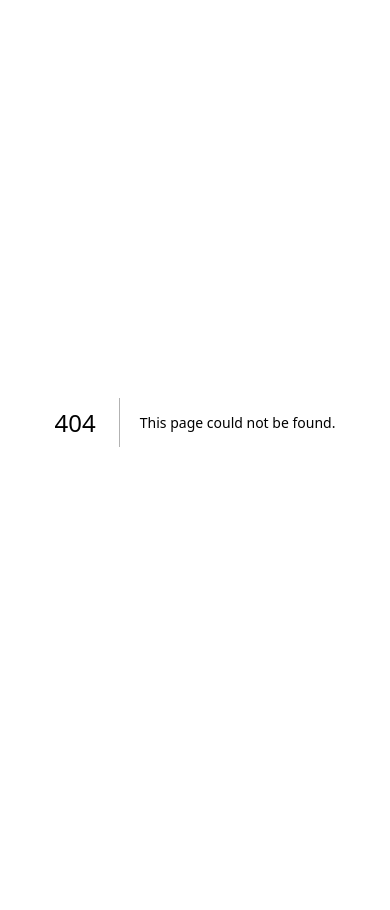
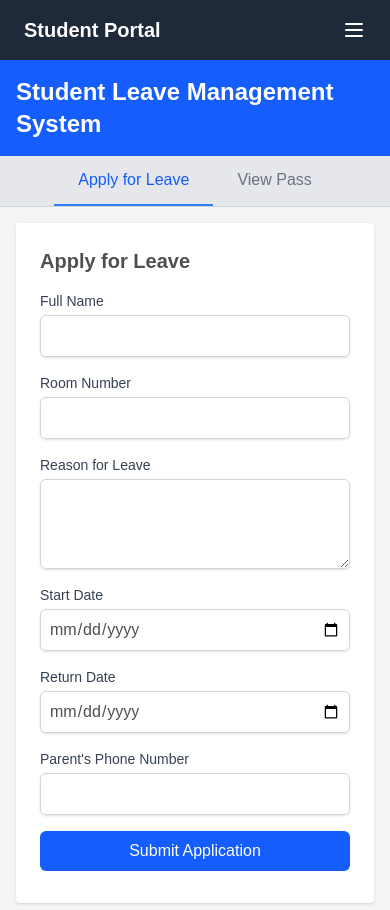
Before and after one commit to GKA-exe/webathon-3.0, a Next.js app in the folder frontend/: page /student/leave in a window 390 px wide. Before the commit this address had no page. Shown: the top 910 px of the page. Before the commit the page ends 844 px from the top, so only its background shows below. Built offline with nearby package versions, Linux system fonts and the light colour scheme.

Commit message:
added responsive leave application form

```diff
--- a/frontend/src/Components/SNavbar/SNavbar.jsx
+++ b/frontend/src/Components/SNavbar/SNavbar.jsx
@@ -118,7 +118,7 @@ const SNavbar = () => {
                     About
                   </a>
                   <a
-                    href="/student/apply-leave"
+                    href="/student/leave"
                     className="block px-4 py-2 text-sm text-gray-700 hover:bg-gray-100"
                   >
                     Apply Leave
@@ -174,7 +174,7 @@ const SNavbar = () => {
                   <MobileNavItem label="My QR" href="/student/my-qr" />
                   <MobileNavItem label="Notifications" href="/student/notifications" />
                   <MobileNavItem label="About" href="/student/about" />
-                  <MobileNavItem label="Apply Leave" href="/student/apply-leave" />
+                  <MobileNavItem label="Apply Leave" href="/student/leave" />
                   <MobileNavItem label="Logout" href="/student/logout" />
                 </div>
               )}
--- /dev/null
+++ b/frontend/src/app/student/leave/page.jsx
@@ -0,0 +1,248 @@
+"use client";
+import React, { useState } from 'react';
+
+const LeaveApplicationSystem = () => {
+  // State for managing active panel
+  const [activePanel, setActivePanel] = useState('form');
+
+  // State for form data
+  const [formData, setFormData] = useState({
+    name: '',
+    roomNo: '',
+    reason: '',
+    startDate: '',
+    returnDate: '',
+    parentPhoneNumber: ''
+  });
+
+  // State for leave status
+  const [leaveStatus, setLeaveStatus] = useState({
+    isSubmitted: false,
+    isApproved: false,
+  });
+
+  // Handle form input changes
+  const handleInputChange = (e) => {
+    const { name, value } = e.target;
+    setFormData({
+      ...formData,
+      [name]: value
+    });
+  };
+
+  // Handle form submission
+  const handleSubmit = (e) => {
+    e.preventDefault();
+    // In a real app, you would send this data to a server
+    // For demo purposes, we'll just mark it as submitted
+    setLeaveStatus({
+      ...leaveStatus,
+      isSubmitted: true,
+      isApproved: true // Auto-approve for demo purposes
+    });
+    alert('Leave application submitted successfully!');
+    // Automatically switch to the pass panel to show the result
+    setActivePanel('pass');
+  };
+
+  return (
+    <div className="flex flex-col min-h-screen bg-gray-100">
+      <header className="bg-blue-600 text-white p-4">
+        <h1 className="text-2xl font-bold">Student Leave Management System</h1>
+      </header>
+
+      {/* Navigation Tabs - Now tabs instead of buttons */}
+      <div className="bg-gray-200 border-b border-gray-300">
+  <div className="flex justify-center max-w-3xl mx-auto">
+    <div
+      className={`px-6 py-3 cursor-pointer ${activePanel === 'form' ? 'border-b-2 border-blue-500 text-blue-600 font-medium' : 'text-gray-500'}`}
+      onClick={() => setActivePanel('form')}
+    >
+      Apply for Leave
+    </div>
+    <div
+      className={`px-6 py-3 cursor-pointer ${activePanel === 'pass' ? 'border-b-2 border-blue-500 text-blue-600 font-medium' : 'text-gray-500'}`}
+      onClick={() => setActivePanel('pass')}
+    >
+      View Pass
+    </div>
+  </div>
+</div>
+
+
+      {/* Main Content Area - Centered with reduced width */}
+      <div className="p-4 flex-1 flex justify-center">
+        {/* Leave Application Form Panel */}
+        {activePanel === 'form' && (
+          <div className="w-full max-w-xl mx-auto bg-white p-6 rounded shadow">
+            <h2 className="text-xl font-bold mb-4">Apply for Leave</h2>
+            <form onSubmit={handleSubmit} className="space-y-4">
+              <div>
+                <label className="block text-sm font-medium text-gray-700">Full Name</label>
+                <input
+                  type="text"
+                  name="name"
+                  value={formData.name}
+                  onChange={handleInputChange}
+                  className="mt-1 block w-full border border-gray-300 rounded-md shadow-sm p-2"
+                  required
+                />
+              </div>
+
+              <div>
+                <label className="block text-sm font-medium text-gray-700">Room Number</label>
+                <input
+                  type="text"
+                  name="roomNo"
+                  value={formData.roomNo}
+                  onChange={handleInputChange}
+                  className="mt-1 block w-full border border-gray-300 rounded-md shadow-sm p-2"
+                  required
+                />
+              </div>
+
+              <div>
+                <label className="block text-sm font-medium text-gray-700">Reason for Leave</label>
+                <textarea
+                  name="reason"
+                  value={formData.reason}
+                  onChange={handleInputChange}
+                  rows="3"
+                  className="mt-1 block w-full border border-gray-300 rounded-md shadow-sm p-2"
+                  required
+                ></textarea>
+              </div>
+
+              <div className="grid grid-cols-1 md:grid-cols-2 gap-4">
+                <div>
+                  <label className="block text-sm font-medium text-gray-700">Start Date</label>
+                  <input
+                    type="date"
+                    name="startDate"
+                    value={formData.startDate}
+                    onChange={handleInputChange}
+                    className="mt-1 block w-full border border-gray-300 rounded-md shadow-sm p-2"
+                    required
+                  />
+                </div>
+
+                <div>
+                  <label className="block text-sm font-medium text-gray-700">Return Date</label>
+                  <input
+                    type="date"
+                    name="returnDate"
+                    value={formData.returnDate}
+                    onChange={handleInputChange}
+                    className="mt-1 block w-full border border-gray-300 rounded-md shadow-sm p-2"
+                    required
+                  />
+                </div>
+              </div>
+
+              <div>
+                <label className="block text-sm font-medium text-gray-700">Parent's Phone Number</label>
+                <input
+                  type="tel"
+                  name="parentPhoneNumber"
+                  value={formData.parentPhoneNumber}
+                  onChange={handleInputChange}
+                  className="mt-1 block w-full border border-gray-300 rounded-md shadow-sm p-2"
+                  required
+                />
+              </div>
+
+              <div>
+              <button
+                    type="submit"
+                    className="bg-blue-600 text-white py-2 px-6 rounded-md hover:bg-blue-700 focus:outline-none focus:ring-2 focus:ring-blue-500 mb-2 w-full max-w-xs mx-auto block"
+                    >
+                    Submit Application
+                    </button>
+              </div>
+            </form>
+          </div>
+        )}
+
+        {/* Pass Panel */}
+        {activePanel === 'pass' && (
+          <div className="w-full max-w-md bg-white p-6 rounded-lg shadow-md">
+            <h2 className="text-xl font-bold mb-4">Leave Pass</h2>
+
+            {leaveStatus.isSubmitted ? (
+              leaveStatus.isApproved ? (
+                <div className="border-2 border-green-500 p-6 rounded-lg">
+                  <div className="flex justify-between items-center mb-4">
+                    <h3 className="text-lg font-bold text-green-600">APPROVED</h3>
+                    <div className="bg-green-100 text-green-800 px-3 py-1 rounded-full text-sm font-semibold">
+                      Valid Pass
+                    </div>
+                  </div>
+
+                  <div className="space-y-4">
+                    <div className="grid grid-cols-1 md:grid-cols-2 gap-4">
+                      <div>
+                        <p className="text-sm text-gray-500">Student Name</p>
+                        <p className="font-medium">{formData.name}</p>
+                      </div>
+                      <div>
+                        <p className="text-sm text-gray-500">Room Number</p>
+                        <p className="font-medium">{formData.roomNo}</p>
+                      </div>
+                    </div>
+
+                    <div>
+                      <p className="text-sm text-gray-500">Leave Reason</p>
+                      <p className="font-medium">{formData.reason}</p>
+                    </div>
+
+                    <div className="grid grid-cols-1 md:grid-cols-2 gap-4">
+                      <div>
+                        <p className="text-sm text-gray-500">From Date</p>
+                        <p className="font-medium">{formData.startDate}</p>
+                      </div>
+                      <div>
+                        <p className="text-sm text-gray-500">To Date</p>
+                        <p className="font-medium">{formData.returnDate}</p>
+                      </div>
+                    </div>
+
+                    <div>
+                      <p className="text-sm text-gray-500">Emergency Contact</p>
+                      <p className="font-medium">{formData.parentPhoneNumber}</p>
+                    </div>
+                  </div>
+
+                  <div className="mt-6 pt-4 border-t border-gray-200">
+                    <div className="flex flex-col md:flex-row md:justify-between">
+                      <div className="mb-4 md:mb-0">
+                        <p className="text-sm text-gray-500">Approved By</p>
+                        <p className="font-medium">Hostel Warden</p>
+                      </div>
+                      <div className="md:text-right">
+                        <p className="text-sm text-gray-500">Approval Date</p>
+                        <p className="font-medium">{new Date().toLocaleDateString()}</p>
+                      </div>
+                    </div>
+                  </div>
+                </div>
+              ) : (
+                <div className="text-center py-8">
+                  <div className="bg-red-100 text-red-800 p-4 rounded-lg inline-block mb-4">
+                    <p className="font-bold">You have no approved leave</p>
+                  </div>
+                  <p className="text-gray-600">Your leave application was not approved. Please contact the hostel administration for more details.</p>
+                </div>
+              )
+            ) : (
+              <div className="text-center py-8">
+                <p className="text-gray-600">You haven't submitted a leave application yet. Please go to the "Apply for Leave" section to submit one.</p>
+              </div>
+            )}
+          </div>
+        )}
+      </div>
+    </div>
+  );
+};
+
+export default LeaveApplicationSystem;
```
